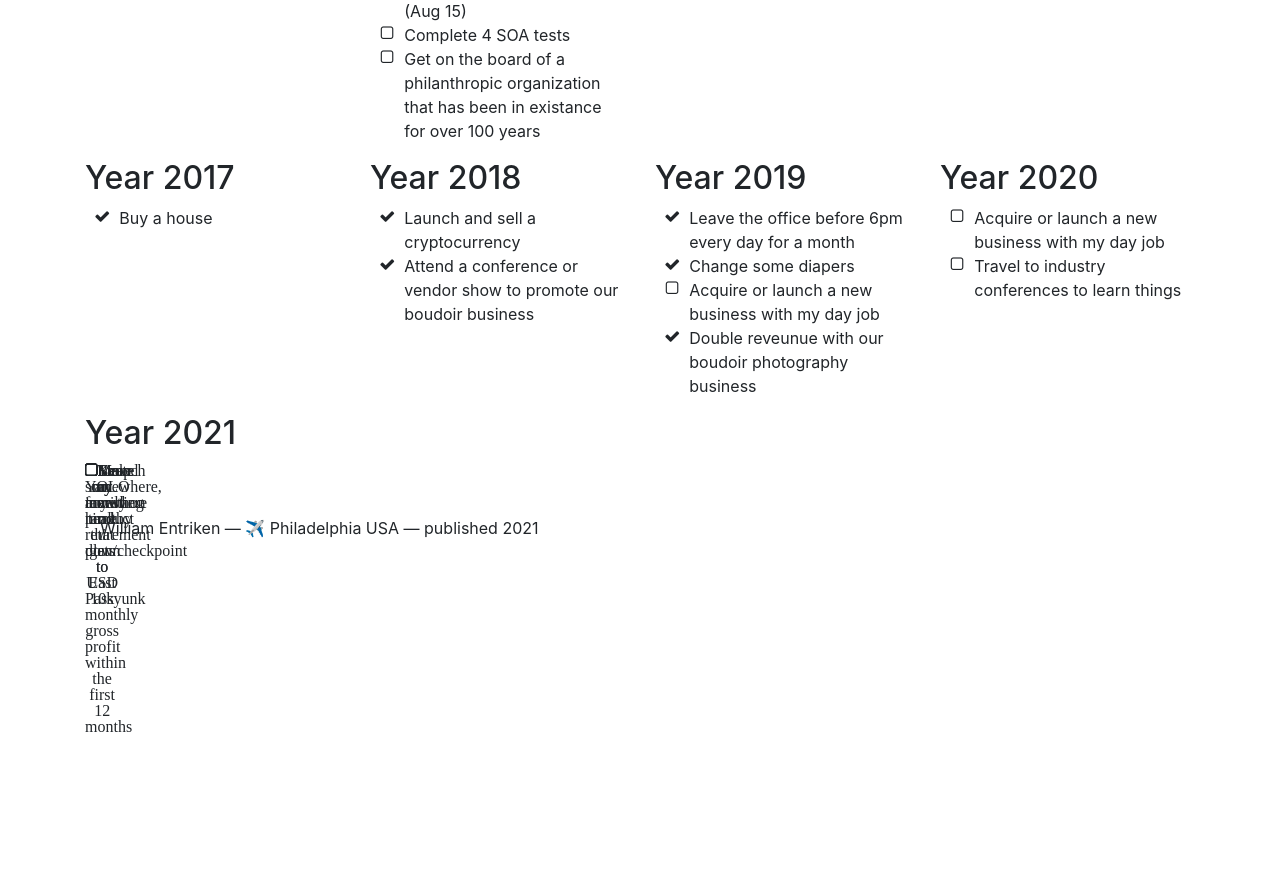
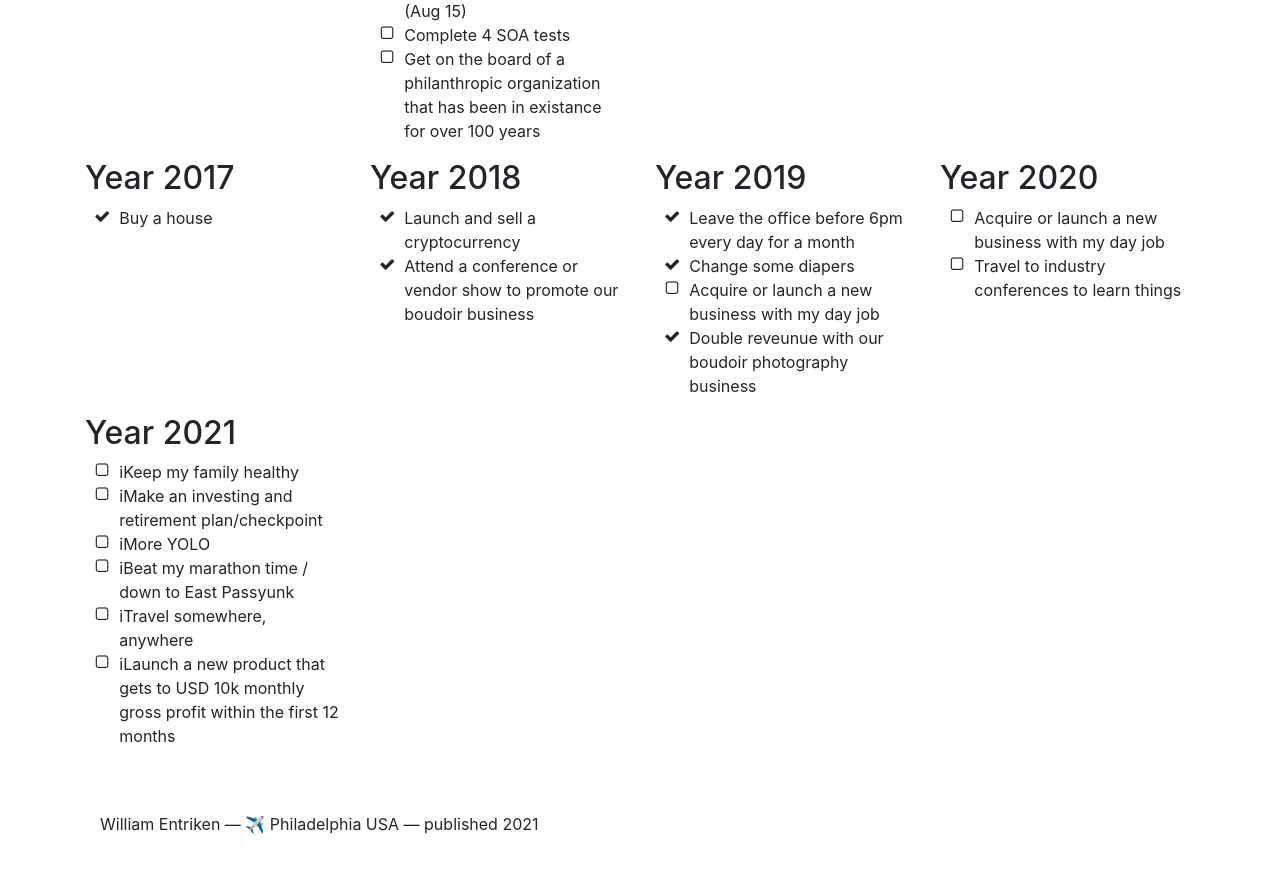
Before and after one commit to fulldecent/phor.net, a Jekyll site: the page built from goals.html, in a window 1280 px wide and 900 px high, scrolled down 1522 px. Shown: the top 873 px of the window. Built offline with Jekyll 4.4.1, drawn with Linux system fonts in a browser that asks for light colours; before the commit the page ends 2256 px from its top, so only the background shows below that.

Commit message:
fix html

```diff
--- a/goals.html
+++ b/goals.html
@@ -133,12 +133,12 @@ title: William Entriken, Life Goals
     <div class="col-md-6 col-lg-3">
       <h2>Year 2021</h2>
       <ul class="fa-ul">
-        <li><i class="fa fa-li fa-square-o">Keep my family healthy</i>
-        <li><i class="fa fa-li fa-square-o">Make an investing and retirement plan/checkpoint</i>
-        <li><i class="fa fa-li fa-square-o">More YOLO</i>
-        <li><i class="fa fa-li fa-square-o">Beat my marathon time / down to East Passyunk</i>
-        <li><i class="fa fa-li fa-square-o">Travel somewhere, anywhere</i>
-        <li><i class="fa fa-li fa-square-o">Launch a new product that gets to USD 10k monthly gross profit within the first 12 months</i>
+        <li><i class="fa fa-li fa-square-o"></i> iKeep my family healthy</li>
+        <li><i class="fa fa-li fa-square-o"></i> iMake an investing and retirement plan/checkpoint</li>
+        <li><i class="fa fa-li fa-square-o"></i> iMore YOLO</li>
+        <li><i class="fa fa-li fa-square-o"></i> iBeat my marathon time / down to East Passyunk</li>
+        <li><i class="fa fa-li fa-square-o"></i> iTravel somewhere, anywhere</li>
+        <li><i class="fa fa-li fa-square-o"></i> iLaunch a new product that gets to USD 10k monthly gross profit within the first 12 months</li>
       </ul>
     </div>
   </div>
```
